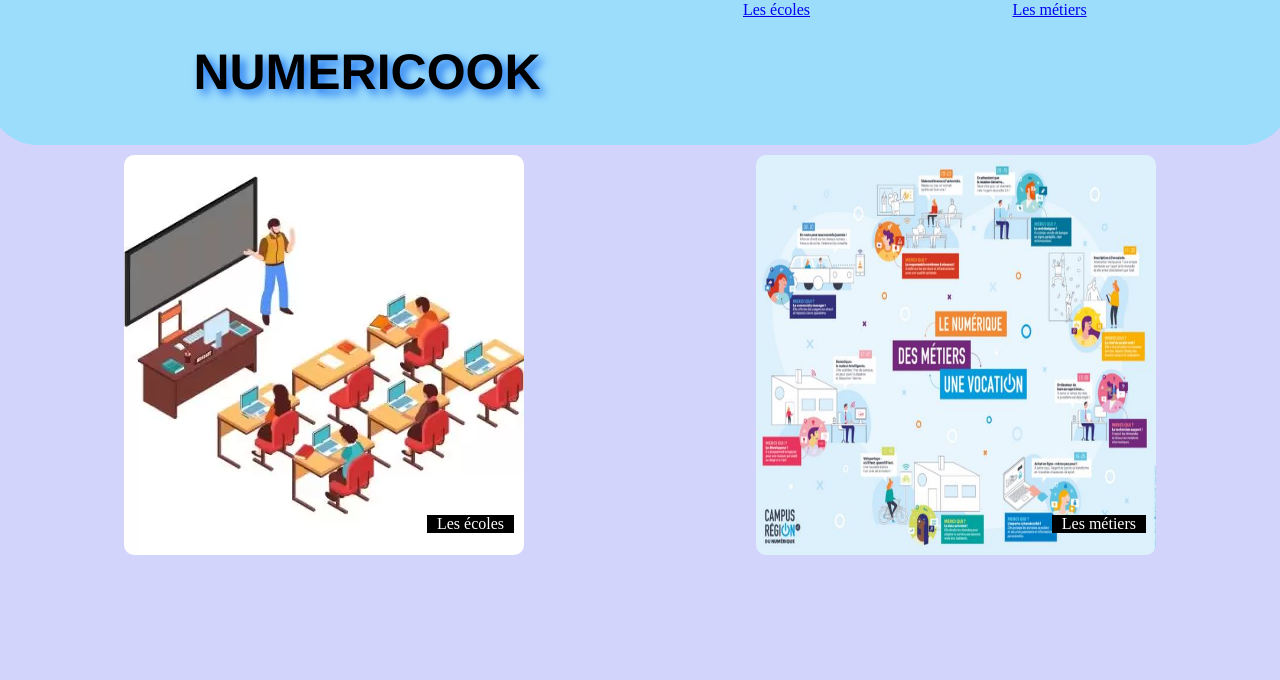
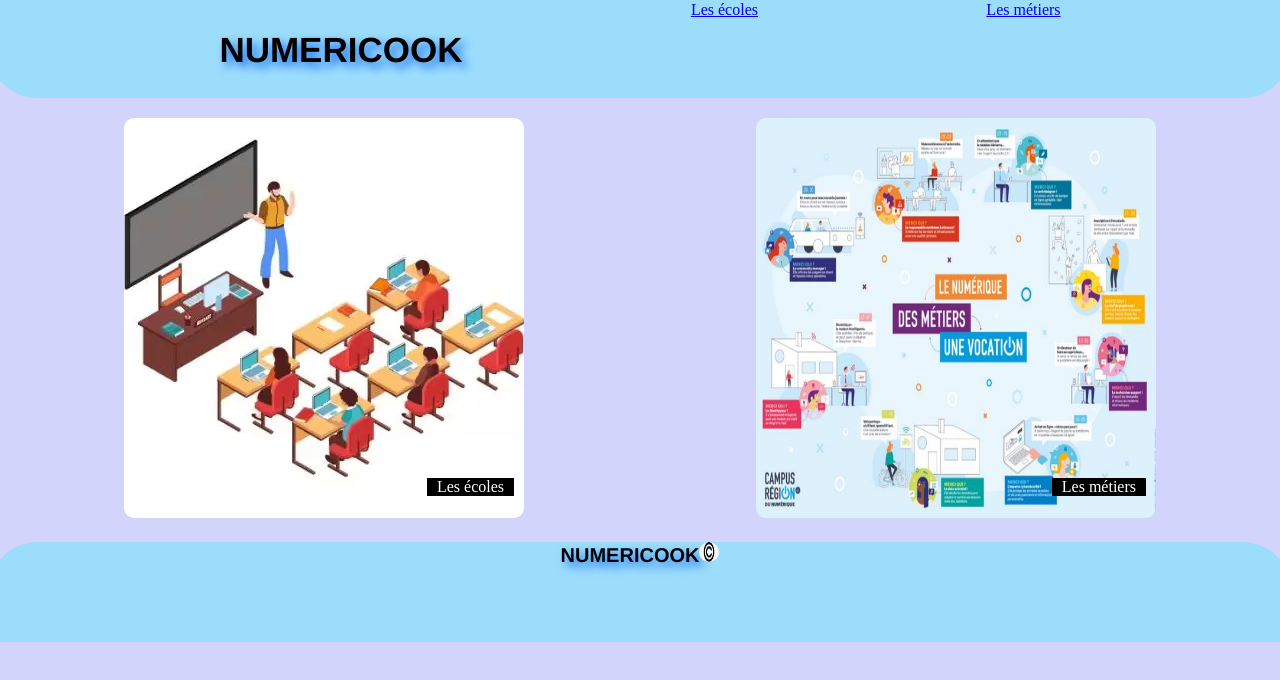
Before and after one commit to DWils/Numericook, a plain HTML site: page index.html in a window 1280 px wide. Drawn offline with Linux system fonts and the light colour scheme.

Commit message:
ajout index.html modification arch.projet

```diff
--- a/index.html
+++ b/index.html
@@ -21,8 +21,13 @@
             <p> Les écoles</p></div>
        <div class="card"> <a href="#" id="metiers-card"><img src="libs/images/metiers.jpg"></a>
         <p> Les métiers</p></div>
+      </div>
 
-    </div>
+
+      <footer>
+        <h3 id="footer">NUMERICOOK<img  id='c'src="libs/images/c.png"></h3>
+        </footer>
+
     </section>
   </body>
 </html>
--- a/libs/css/styles.css
+++ b/libs/css/styles.css
@@ -1,9 +1,10 @@
 header {
     text-align: center;
     background-color: #fff;
-    margin:  -10px -20px 10px -20px;
+    margin:  -10px -20px 20px -20px;
     background-color: rgb(156, 221, 252);
     border-radius: 0 0 50px 50px;
+    height: 100px;
   }
 
   nav {
@@ -17,10 +18,10 @@ body {
 }
 #logo{
     font-family: 'Franklin Gothic Medium', 'Arial Narrow', Arial, sans-serif;
-    font-size: 50px;
+    font-size: 35px;
     color: rgb(0, 0, 0);
     text-shadow: 5px 5px 10px rgb(20, 108, 240);
-    text-align: center;
+    text-align: justify;
 }
 img
 {
@@ -48,3 +49,24 @@ img
     padding-right: 10px
 
 }
+#c{
+    width: 20px;
+    height: 20px;
+    border-radius: 10px 10px 10px 10px;
+}
+
+footer{
+    background-color: #fff;
+    margin:  10px -20px -20px -20px;
+    background-color: rgb(156, 221, 252);
+    border-radius: 50px 50px 0 0;
+    text-align:center;
+    height: 100px;
+  }
+#footer{
+    font-family: 'Franklin Gothic Medium', 'Arial Narrow', Arial, sans-serif;
+    font-size: 20px;
+    color: rgb(0, 0, 0);
+    text-shadow: 5px 5px 10px rgb(20, 108, 240);
+    text-align:center;
+}
```
Also changed, not shown: libs/images/c.png (added).
